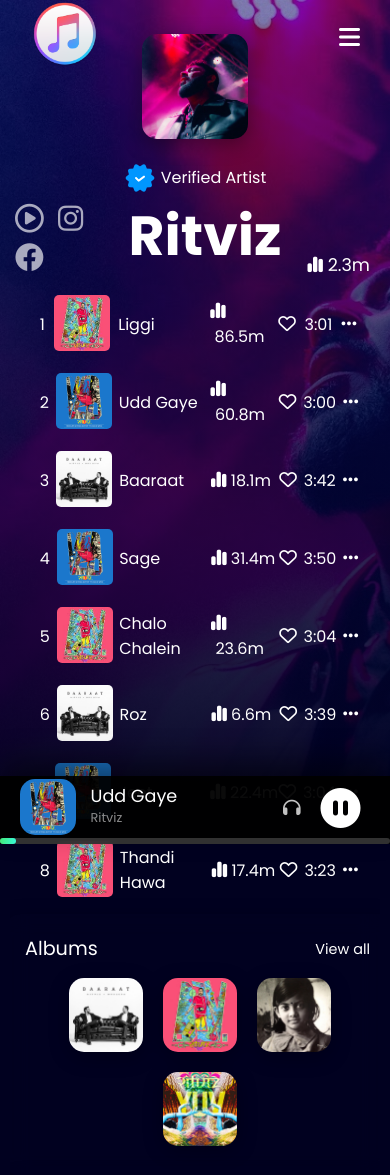
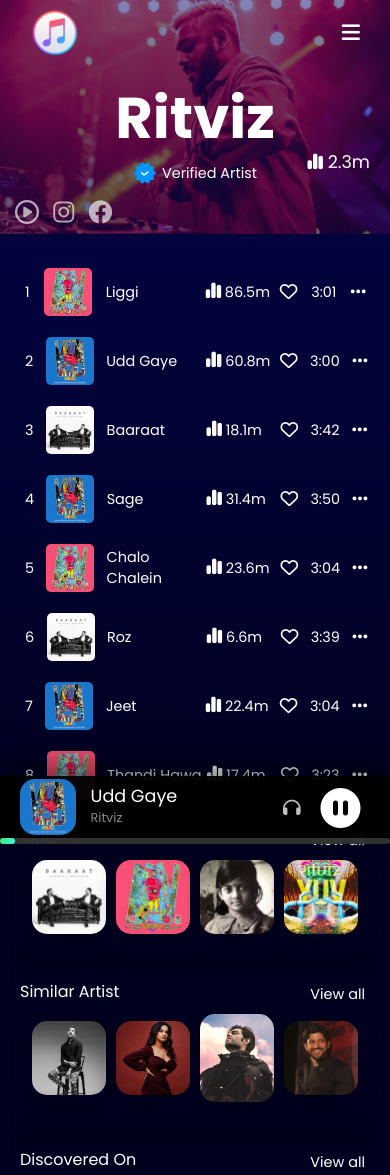
Before and after one commit to Singh233/MusicPlayer, a plain HTML site: page index.html in a window 390 px wide. Shown: the top 1175 px of the page. Drawn offline with Linux system fonts and the light colour scheme; files whose address does not match are found by name.

Commit message:
Initial commit

```diff
--- a/index.html
+++ b/index.html
@@ -373,7 +373,7 @@
         <aside class="aside-right">
 
 
-            <div class="recently-played">
+            <div class="recently-played albums-visibility">
                 <p>Albums</p>
                 <span>View all</span>
 
--- a/style.css
+++ b/style.css
@@ -600,6 +600,10 @@ body {
 
 
 .similar-artist2 {
+    position: fixed;
+}
+
+.similar-artist2 {
     visibility: collapse;
     margin-top: 20px;
     width: 100%;
@@ -691,6 +695,10 @@ body {
     display: none;
 }
 
+.albums-visibility {
+    display: none;
+}
+
 
 
 .recently-played>p, .similar-artist-mobile>p {
@@ -1027,6 +1035,11 @@ footer {
         width: 100%;
     }
 
+    .similar-artist2 {
+        width: 22.5%;
+        top: 52%;
+    }
+
 
     .similar-artist2>span, .recently-played>span, .similar-artist-mobile>span {
         position: fixed;
@@ -1086,6 +1099,10 @@ footer {
     }
     .aside-right {
         width: 26%;
+    }
+
+    .similar-artist2 {
+        width: 25%;
     }
 
     .stats {
@@ -1358,7 +1375,9 @@ footer {
         padding-left: 7%;
     }
 
-
+    .albums-visibility {
+        display: inline;
+    }
 
 
 
@@ -1651,7 +1670,10 @@ footer {
 
 @media screen and (max-width: 545px) {
 
-
+    .brand-image img {
+        height: 60px;
+        width: 60px;
+    }
 
 
     .navigation {
@@ -1717,3 +1739,127 @@ footer {
     }
 
 }
+
+@media screen and (max-width: 480px) {
+
+    body {
+        background-color: rgb(1, 1, 32);
+        background-image:
+        linear-gradient(to bottom, rgba(5,8,114,0.5), rgb(1, 1, 32) ),
+        url('images/ritviz_cover3.png');
+        overflow-y: scroll;
+        background-attachment: scroll;
+        background-size: contain;
+        background-repeat: no-repeat;
+    }
+
+    .navigation {
+        height: 65px;
+    }
+    .brand-image img {
+        height: 50px;
+        width: 50px;
+        margin-top: 7px;
+    }
+
+    .about-artist {
+        top: 3%;
+
+    }
+
+    .stats-container {
+        flex-direction: column-reverse;
+        align-items: center;
+    }
+
+
+
+    .artist-info-thirdcol {
+        top: 100%;
+    }
+    .social-read-more {
+        position: fixed;
+        top: 100%;
+        left: 0;
+        margin-left: 10px;
+        margin-bottom: -10px;
+    }
+    .social-read-more>i {
+        font-size: 1.5rem;
+    }
+
+    .stats-mobile {
+        top: 93%;
+    }
+
+    .artist-info-header-tab {
+        width: 100%;
+    }
+
+    .artist-info-header-tab img {
+        height: 30px;
+        width: 30px;
+    }
+
+    .menu-option {
+        font-size: 1.3rem;
+    }
+
+    .artist-image img {
+        margin-top: 40%;
+        display: none;
+    }
+
+    .verified-artist {
+        font-size: 0.9rem;
+        margin-top: 0;
+        margin-bottom: 10px;
+    }
+
+    .verified-artist img {
+        height: 24px;
+        width: 24px;
+    }
+
+    .artist-name2 {
+        margin: 0;
+        font-size: 2.4rem;
+    }
+
+    .main {
+        margin: 0;
+    }
+
+    .playlist {
+        margin-top: 48%;
+        margin-left: 0;
+        margin-right: 0;
+    }
+
+
+    .song1, .song2, .song3, .song4, .song5, .song6, .song7, .song8,
+    .song9, .song10 {
+        font-size: 0.9rem;
+    }
+
+    .song-img img {
+        height: 3rem;
+        width: 3rem;
+    }
+
+    .aside-right .cover-images img {
+        margin: 5px
+    }
+
+    .recently-played, .similar-artist-mobile {
+        margin-left: -5px;
+    }
+
+    .recently-played>p, .similar-artist-mobile>p {
+        font-size: 1rem;
+    }
+
+    .similar-artist-mobile>p {
+        margin-left: 10px;
+    }
+}
```
